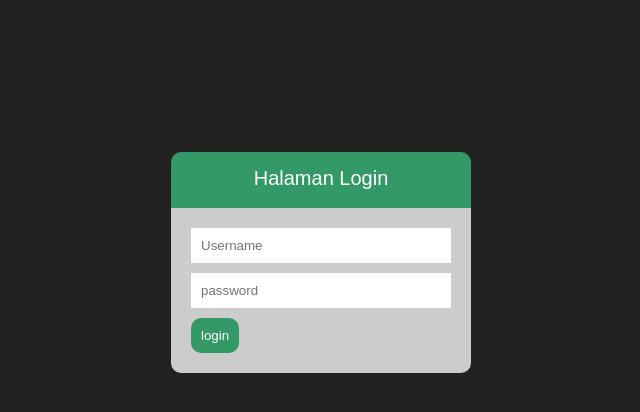
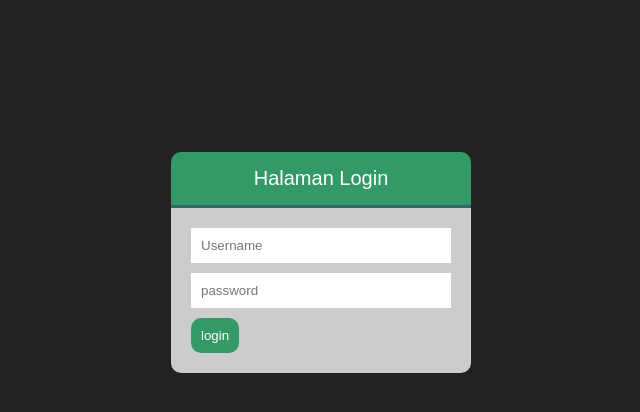
Before and after one commit to RachmanForniandi/myweb, a PHP site: page /login.php in a window 1280 px wide. Shown: the top 412 px of the page, without its empty margins (319-959 px from the left). Run offline with PHP 8.4, Linux system fonts and the light colour scheme.

Commit message:
front-end halaman login fix

```diff
--- a/login.php
+++ b/login.php
@@ -23,7 +23,7 @@
 				background-color: #339966;
 				border-top-right-radius: 10px;
 				border-top-left-radius: 10px;
-				border-bottom: 3px solid #339966;
+				border-bottom: 3px solid #336666;
 			}
 
 			#inputan{
```
